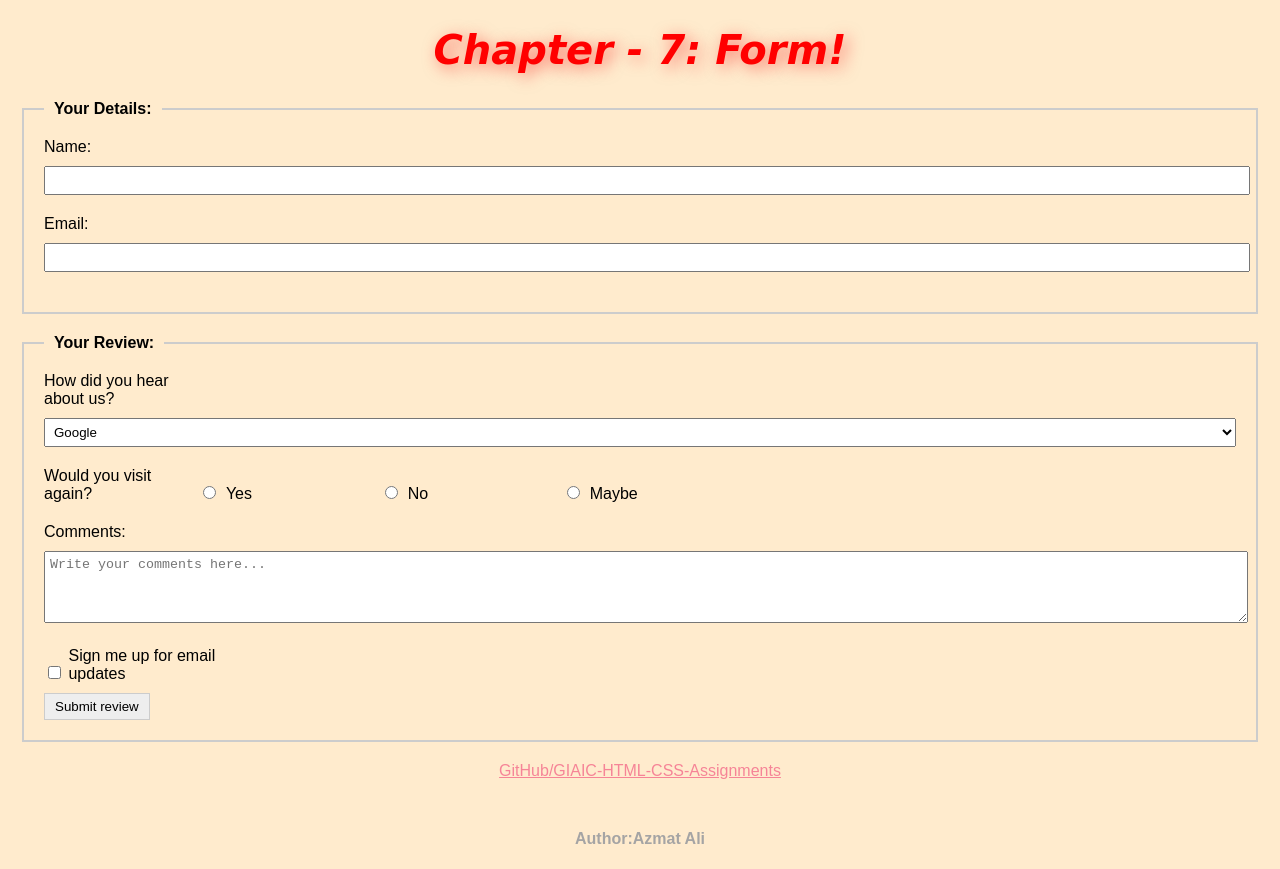
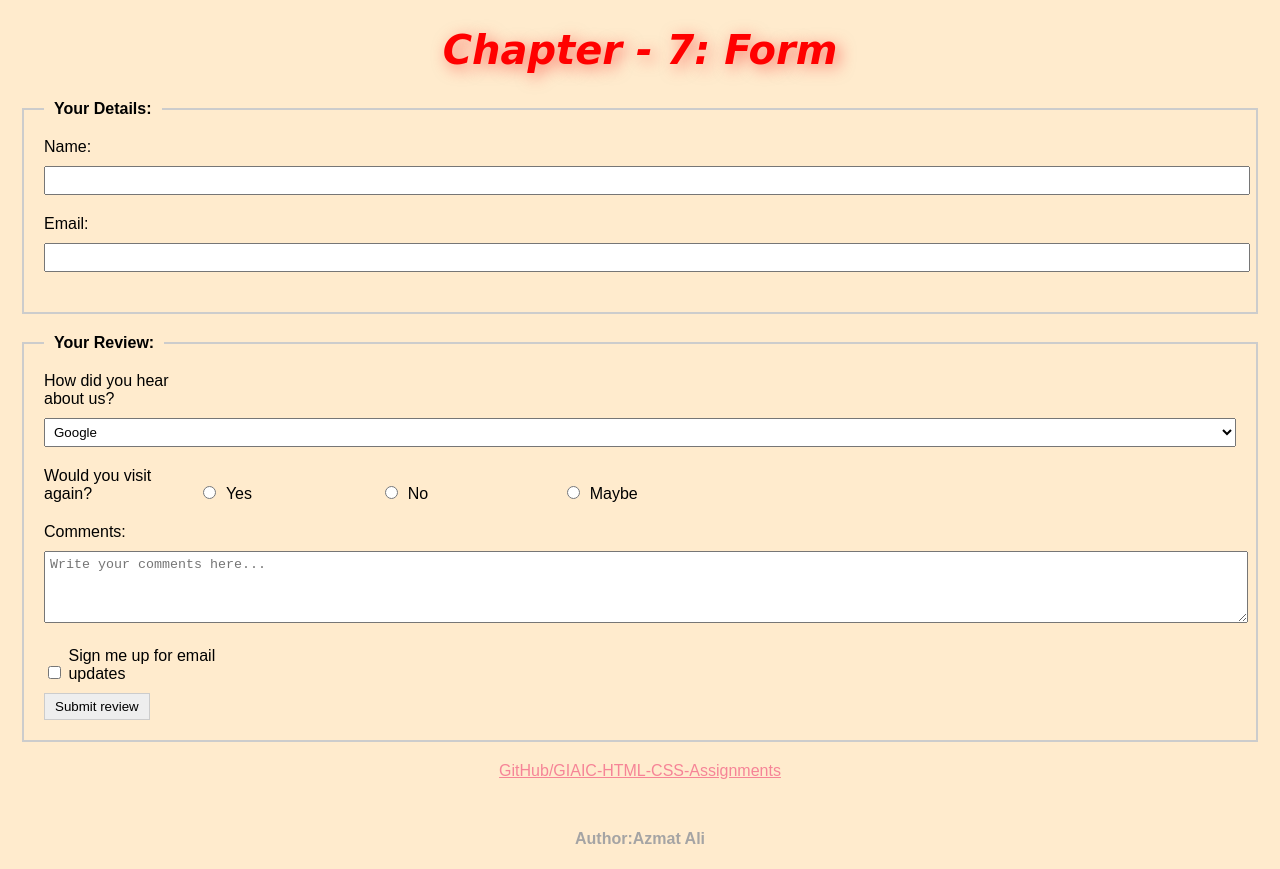
Before and after one commit to azmataliakbar/Chap7-HTML, a plain HTML site: page chap-7.html in a window 1280 px wide. Drawn offline with Linux system fonts and the light colour scheme.

Commit message:
correcting code

```diff
--- a/chap-7.html
+++ b/chap-7.html
@@ -107,7 +107,7 @@ h4 {
     </style>
 </head>
 <body>
-    <h1><i>Chapter - 7: Form!</i></h1>
+    <h1><i>Chapter - 7: Form</i></h1>
 
     <fieldset>
         <legend>Your Details:</legend>
```
